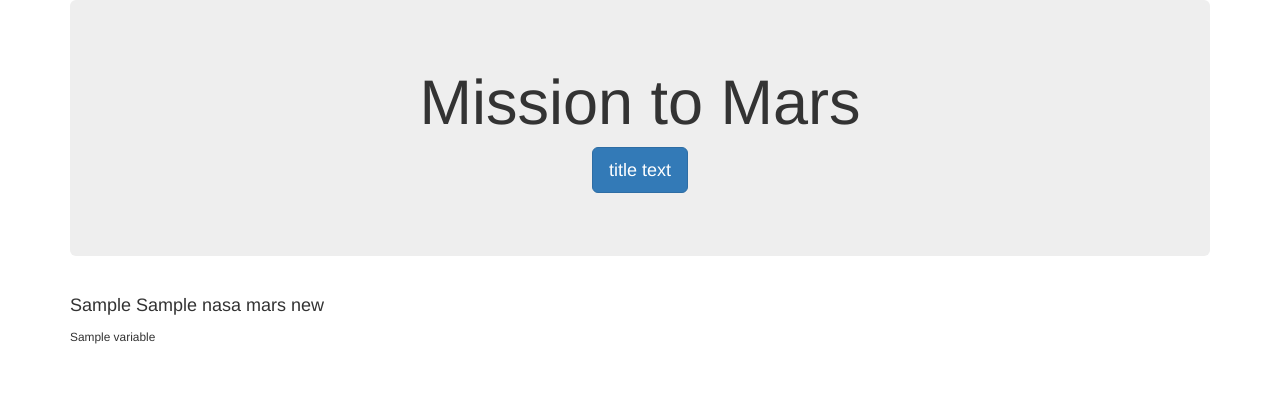
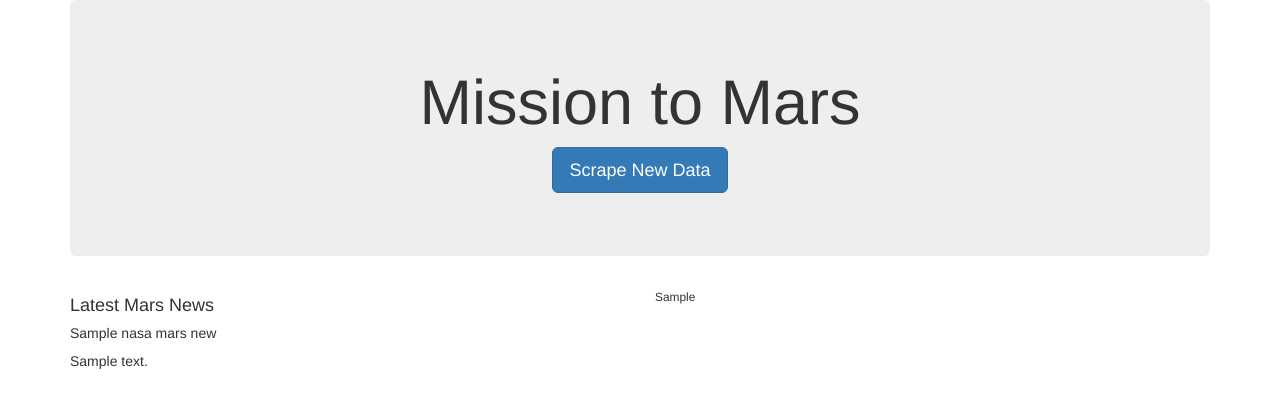
Before and after one commit to tebohl/Mars-Web-Scraping, a Flask app: page / in a window 1280 px wide. Shown: the top 408 px of the page. Run offline with Flask 2, Linux system fonts and the light colour scheme; a database or web service that is not in the repository returns one stand-in record (values such as "Sample title"); some libraries are stand-ins or nearby versions.

Commit message:
updating index and py scripts

```diff
--- a/Missions_to_Mars/app.py
+++ b/Missions_to_Mars/app.py
@@ -4,26 +4,26 @@ import scrape_mars
 
 app = Flask(__name__)
 
-# Or set inline
+# set inline
 mongo = PyMongo(app, uri="mongodb://localhost:27017/mars_app")
 
-# create a listings collection, lazy loading
-listings_collection = mongo.db.listings
+# create a collection, lazy loading
+mars_collection = mongo.db.mars_info
 
 @app.route("/")
 def index():
     # find one document from our mongo db and return it.
-    listings_results = listings_collection.find_one()
+    mars_results = mars_collection.find_one()
     # pass that listing to render_template
-    return render_template("index.html", listings=listings_results)
+    return render_template("index.html", mars_info=mars_results)
 
 # set our path to /scrape
 @app.route("/scrape")
 def scraper():
     # call the scrape function in our scrape_mars file. This will scrape and save to mongo.
-    listings_data = scrape_mars.scrape()
-    # update our listings with the data that is being scraped or create&insert if collection doesn't exist
-    listings_collection.update_one({}, {"$set": listings_data}, upsert=True)
+    mars_data = scrape_mars.scrape()
+    # update with the data that is being scraped or create&insert if collection doesn't exist
+    mars_collection.update_one({}, {"$set": mars_data}, upsert=True)
     # return a message to our page so we know it was successful.
     return redirect("/", code=302)
 
--- a/Missions_to_Mars/templates/index.html
+++ b/Missions_to_Mars/templates/index.html
@@ -14,14 +14,21 @@
 
     <div class="jumbotron text-center">
       <h1>Mission to Mars</h1>
-      <p><a class="btn btn-primary btn-lg" href="/scrape" role="button">title text</a></p>
+      <p><a class="btn btn-primary btn-lg" href="/scrape" role="button">Scrape New Data</a></p>
     </div>
 
-    <!-- Mars images -->
-    <div class="row" id="craiglist-listings">
-      <div class="col-md-12">
-        <h4 class="heading">{{ listings.Mars_Facts | safe }} {{listings.NASA_Mars_News.News_Title}}</h4>
-        <small>{{listings.variable}}</small>
+    <!-- Mars Stuff -->
+    <div class="row">
+
+      <div class="col-md-6">
+        <h4 class="heading">Latest Mars News</h4>
+        <h5>{{mars_info.NASA_Mars_News.News_Title}}</h5> <p>{{mars_info.NASA_Mars_News.Paragraph_Text}}</p>
+      </div>
+
+      <div class="col-md-6">
+        <small>{{ mars_info.Mars_Facts | safe }} </small>
+      </div>
+
       </div>
     </div>
 
```
Also changed, not shown: Missions_to_Mars/scrape_mars.py (+6 -33 lines).
